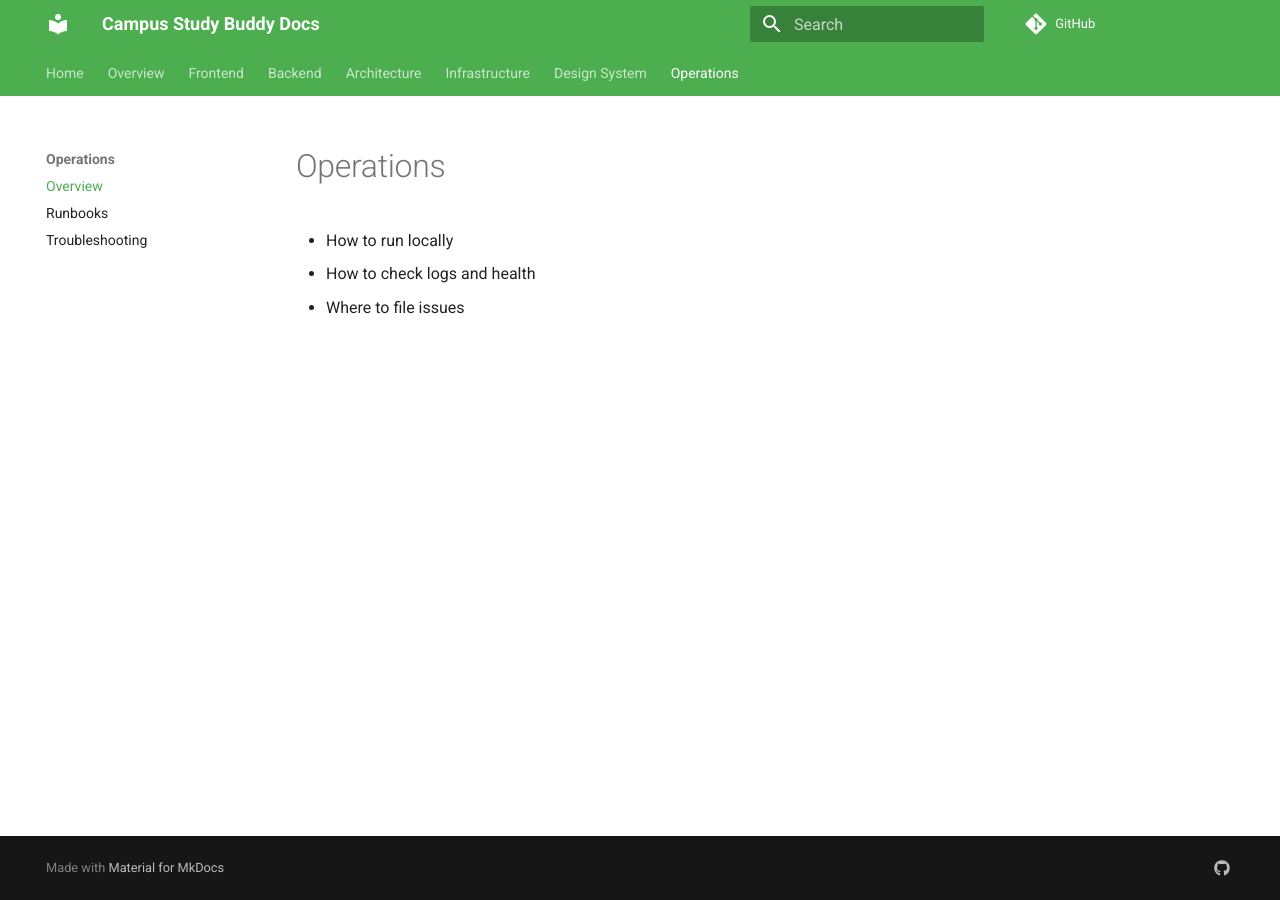
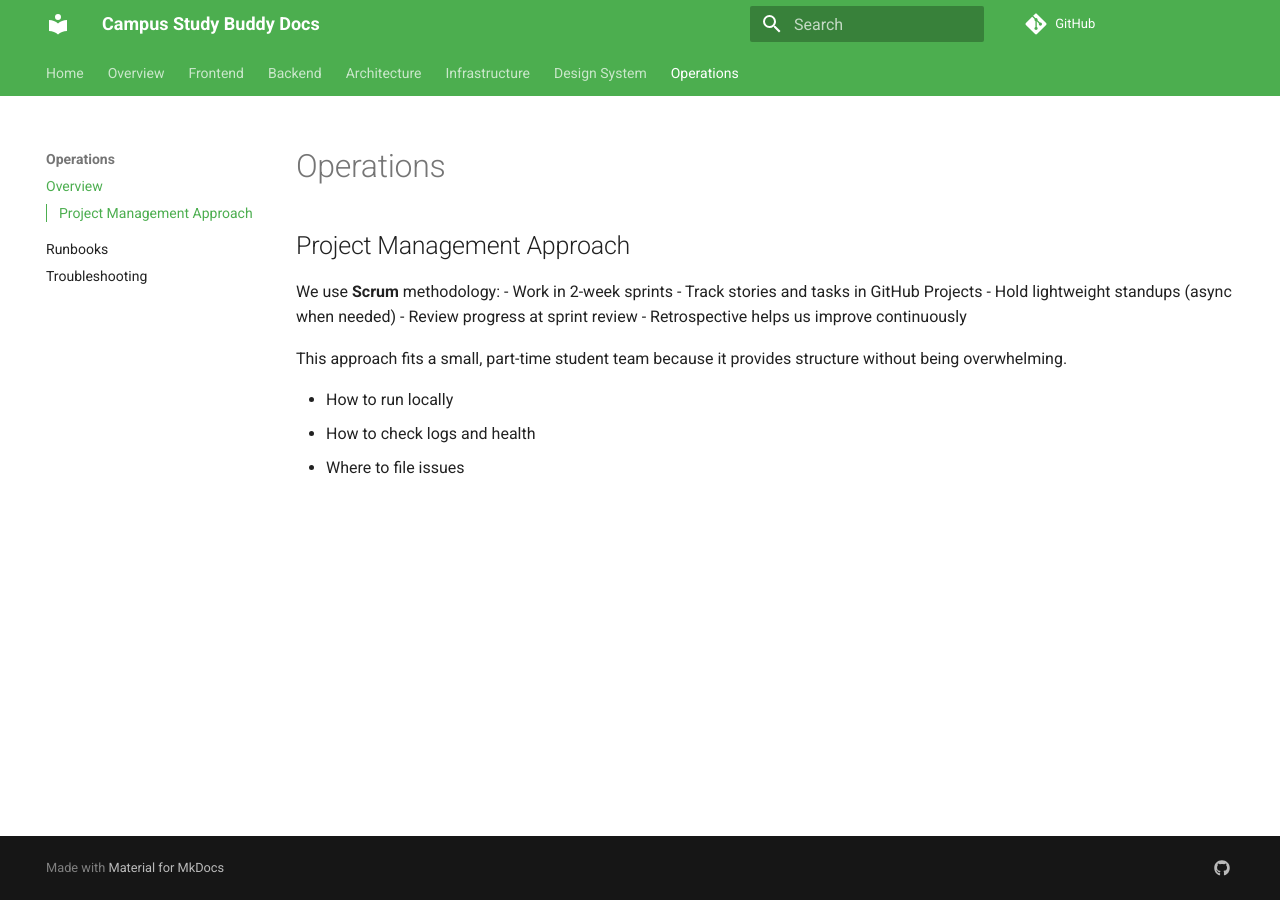
Before and after one commit to GimbiyaSa/campus_study_buddy, an MkDocs documentation site: the page built from docs/operations/index.md, in a window 1280 px wide. Built offline with MkDocs 1.6.1 and Material for MkDocs 9.7.7, drawn with Linux system fonts in a browser that asks for light colours; comment, search, counter and statistics services are not loaded.

Commit message:
Changes to be committed: 	modified:   docs/operations/index.md 	modified:   docs/overview/index.md 	new file:   project meetings/recurring scrum meeting 03.09.25.png

```diff
--- a/docs/operations/index.md
+++ b/docs/operations/index.md
@@ -1,4 +1,15 @@
 # Operations
+
+## Project Management Approach
+We use **Scrum** methodology:
+- Work in 2-week sprints
+- Track stories and tasks in GitHub Projects
+- Hold lightweight standups (async when needed)
+- Review progress at sprint review
+- Retrospective helps us improve continuously
+
+This approach fits a small, part-time student team because it provides structure without being overwhelming.
+
 
 - How to run locally
 - How to check logs and health
```
Also changed, not shown: docs/overview/index.md (+10 -1 lines), 1 other file.
